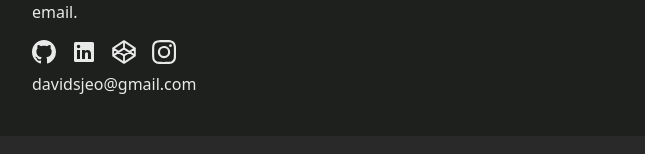
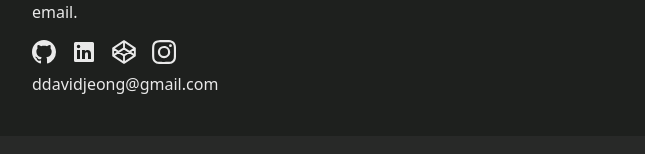
Before and after one commit to ddavidjeong/web_v2, a React (Vite) app: page / in a window 1280 px wide. Shown: the part 3302-3456 px from the top of the page, without its empty margins (304-949 px from the left). Built offline with nearby package versions, Linux system fonts and the light colour scheme.

Commit message:
email change

```diff
--- a/src/pages/Contact.tsx
+++ b/src/pages/Contact.tsx
@@ -37,7 +37,7 @@ const Contact = () => {
             </span>
           </div>
           <div className="font-light pt-2 pb-2">
-            davidsjeo@gmail.com
+            ddavidjeong@gmail.com
           </div>
         </div>
         <div className="col-span-1">
```
Also changed, not shown: src/pages/Footer.tsx (+11 -12 lines).
